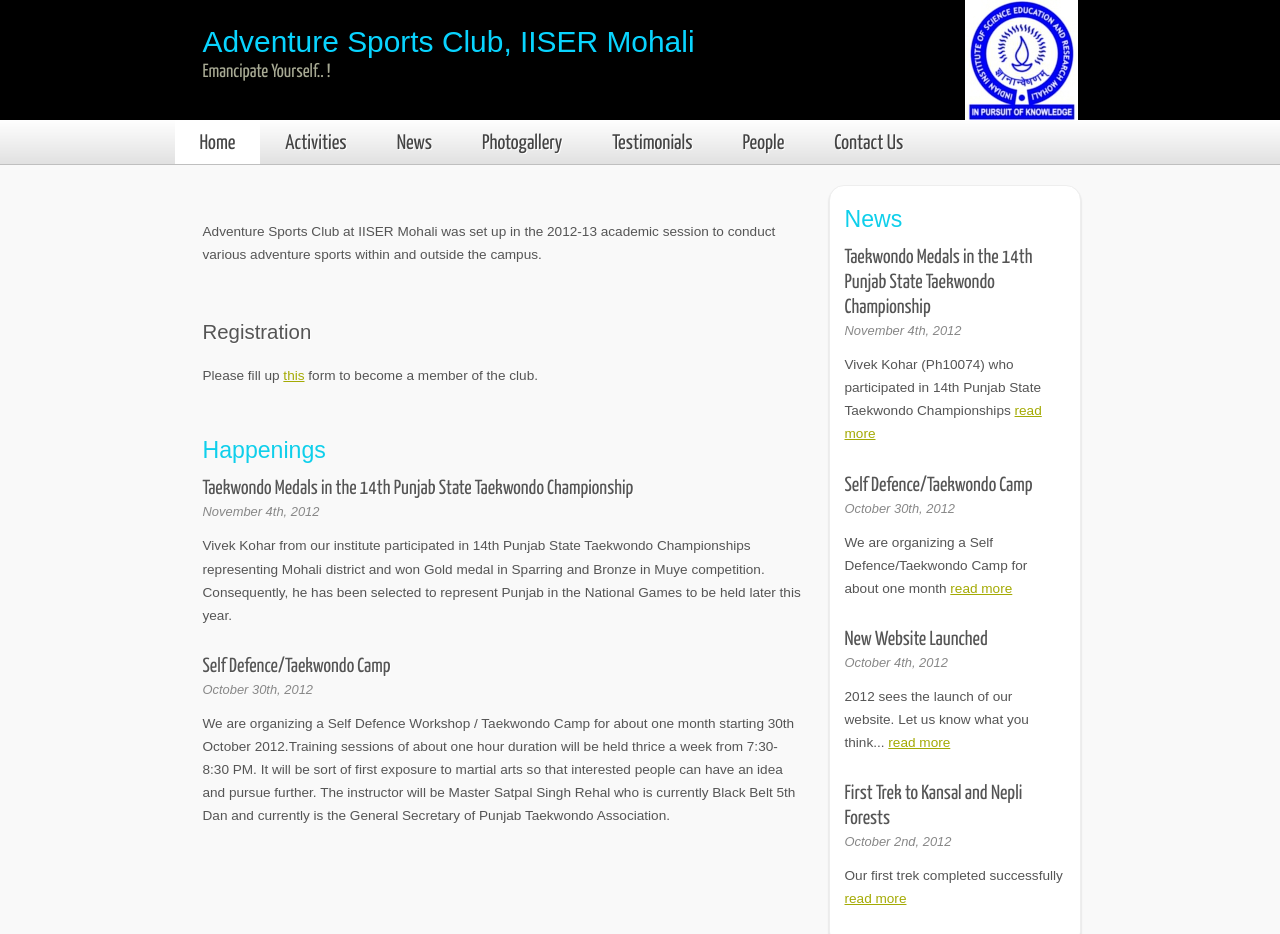
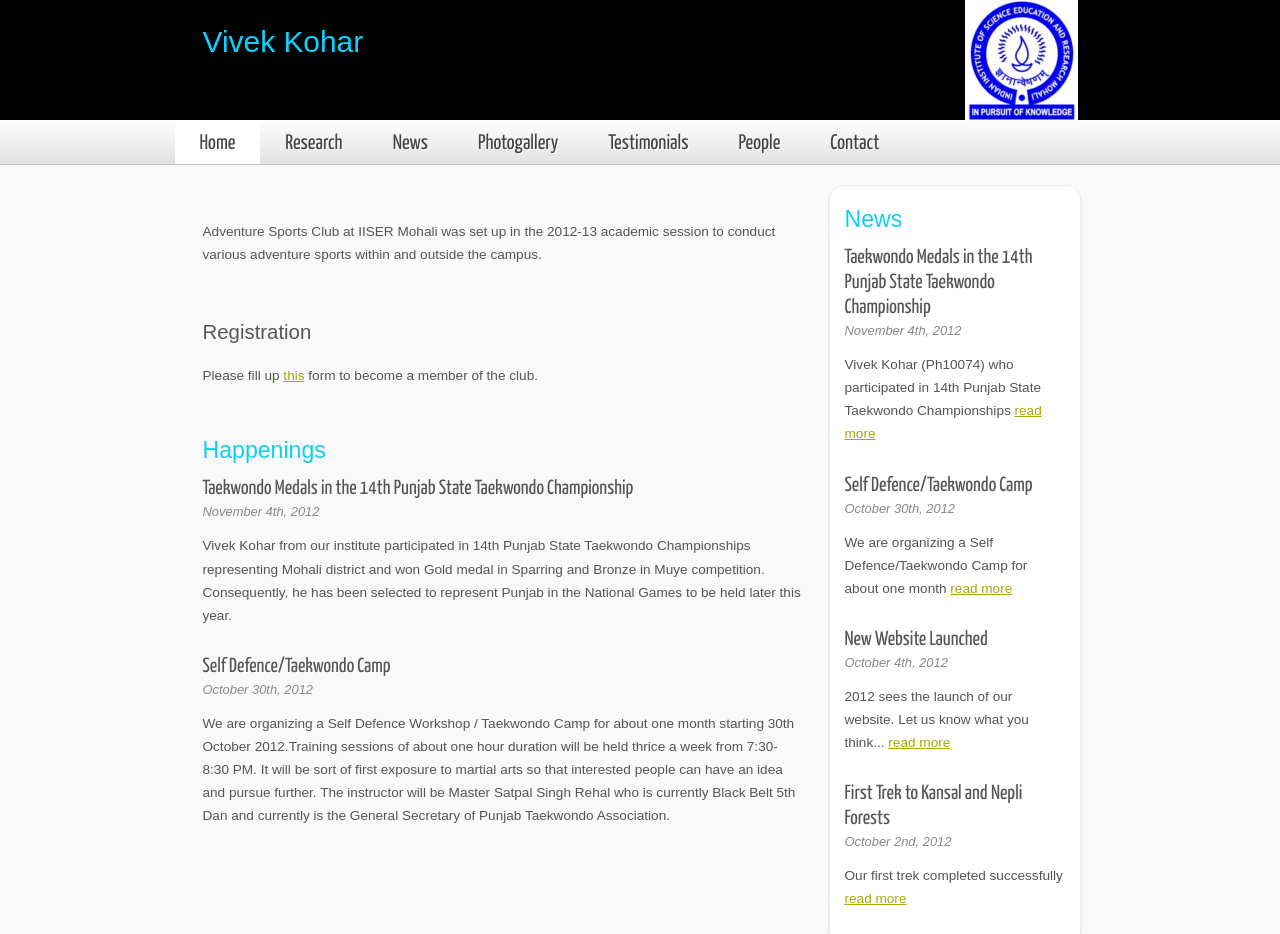
Before and after one commit to vivekkohar/vivekkohar.github.io, a plain HTML site: page index.html in a window 1280 px wide. Shown: the top 934 px of the page. Drawn offline with Linux system fonts and the light colour scheme; files that its build step writes are made by us from their sources; files whose address does not match are found by name.

Commit message:
Update index.html

```diff
--- a/index.html
+++ b/index.html
@@ -1,11 +1,11 @@
 <!DOCTYPE HTML>
 <html>
 <head>
-<title>Adventure Sports Club</title>
-<meta name="description" content="Adventure Sports Club, IISER Mohali">
-<meta name="keywords" content="Adventure Sports, Trekking, Rock Climbing, River Rafting, Martial Arts">
+<title>Vivek Kohar</title>
+<meta name="description" content="Vivek Kohar">
+<meta name="keywords" content="Vivek, Kohar, Nonlinear, Dynamics, Variable Stars">
 <meta http-equiv="content-type" content="text/html; charset=UTF-8">
-<link rel="stylesheet" type="text/css" href="css/style.css">
+<link rel="stylesheet" type="text/css" href="style.css">
 <!-- modernizr enables HTML5 elements and feature detects --><script type="text/javascript" src="js/modernizr-1.5.min.js"></script>
 </head>
 <body>
@@ -13,21 +13,21 @@
     <header><div id="logo">
         <div id="logo_text">
           <!-- class="logo_colour", allows you to change the colour of the text -->
-          <h1><a href="index.html"><span class="logo_colour">Adventure Sports Club, IISER Mohali</span></a></h1>
-          <h2>Emancipate Yourself.. !</h2>
+          <h1><a href="index.html"><span class="logo_colour">Vivek Kohar</span></a></h1>
+          <h2> </h2>
         </div>
       </div>
       <nav><div id="menu_container">
           <ul class="sf-menu" id="nav">
 	<li class="selected"><a href="index.html">Home</a></li>
-            <li><a href="activities.html">Activities</a></li>
+            <li><a href="activities.html">Research</a></li>
             <li ><a href="news.html">News</a></li>
             <li><a href="photogallery.html">Photogallery</a></li>
 		 <li><a href="testimonials.html">Testimonials</a></li>
             <li><a href="people.html">People</a></li>
 
 
-            <li><a href="contact.html">Contact Us</a></li>
+            <li><a href="contact.html">Contact</a></li>
           </ul>
 </div>
       </nav></header>
```
